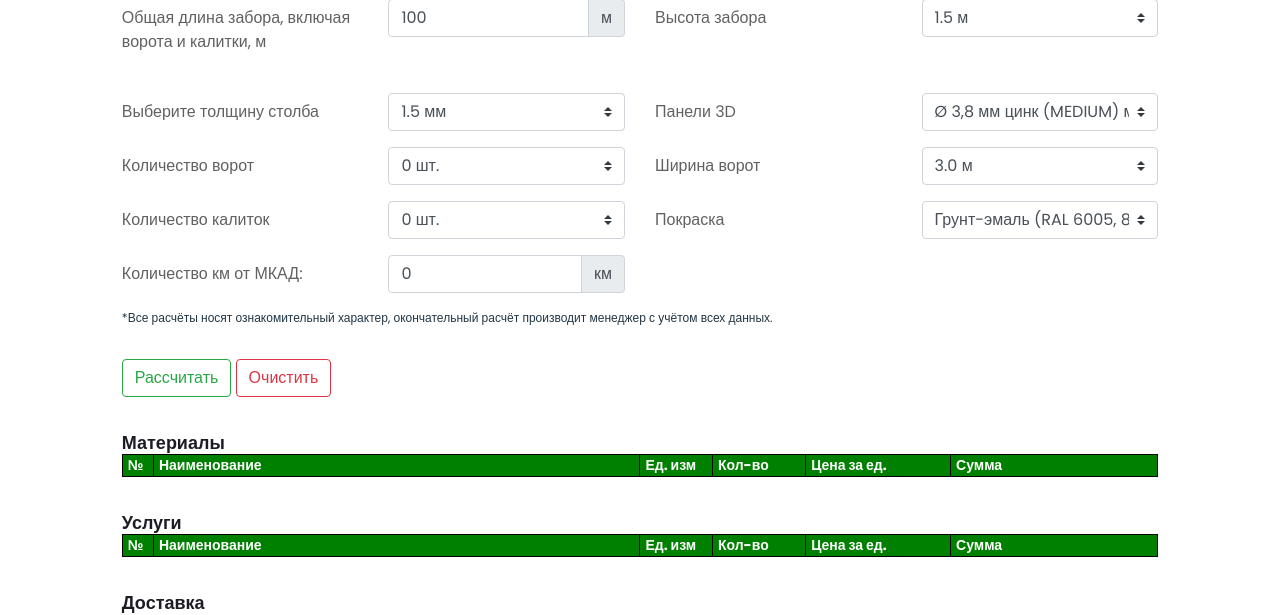
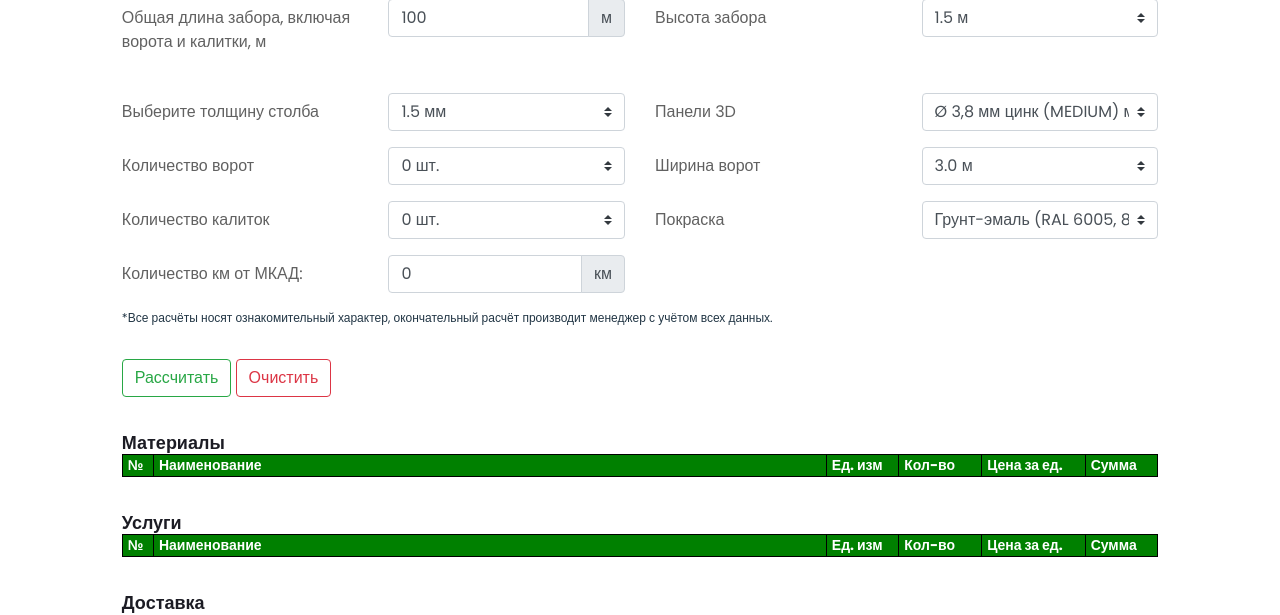
Before and after one commit to odpash/moszabori, a Django app: page /calculator/calc-boarder in a window 1280 px wide. Shown: the part 757-1372 px from the top of the page. Run offline with Django 3.2, Linux system fonts and the light colour scheme; data comes from the database, SQL or seed files in the repository; lists and menus that the app fills with data are empty; some libraries are stand-ins or nearby versions.

Commit message:
boarder v4
Took 14 minutes

```diff
--- a/calculator/templates/calculator/boarder.html
+++ b/calculator/templates/calculator/boarder.html
@@ -264,20 +264,20 @@
                                 <th style="width:3%;border-style: solid; border-width: 1px; border-color:black;padding: 0px 5px;font-size: 14px;">
                                     №
                                 </th>
-                                <th style="width:47%;border-style: solid; border-width: 1px; border-color:black;padding: 0px 5px;font-size: 14px;">
+                                <th style="width:65%;border-style: solid; border-width: 1px; border-color:black;padding: 0px 5px;font-size: 14px;">
                                     Наименование
                                 </th>
                                 <th style="width: 7%;border-style: solid; border-width: 1px; border-color:black;padding: 0px 5px;font-size: 14px;">
                                     Ед. изм
                                 </th>
 
-                                <th style="width: 9%;border-style: solid; border-width: 1px; border-color:black;padding: 0px 5px;font-size: 14px;">
+                                <th style="width: 8%;border-style: solid; border-width: 1px; border-color:black;padding: 0px 5px;font-size: 14px;">
                                     Кол-во
                                 </th>
-                                <th style="width:14%;border-style: solid; border-width: 1px; border-color:black;padding: 0px 5px;font-size: 14px;">
+                                <th style="width:10%;border-style: solid; border-width: 1px; border-color:black;padding: 0px 5px;font-size: 14px;">
                                     Цена за ед.
                                 </th>
-                                <th style="width: 20%;border-style: solid; border-width: 1px; border-color:black;padding: 0px 5px;font-size: 14px;">
+                                <th style="width: 7%;border-style: solid; border-width: 1px; border-color:black;padding: 0px 5px;font-size: 14px;">
                                     Сумма
                                 </th>
 
@@ -341,20 +341,20 @@
                                 <th style="width:3%;border-style: solid; border-width: 1px; border-color:black;padding: 0px 5px;font-size: 14px;">
                                     №
                                 </th>
-                                <th style="width:47%;border-style: solid; border-width: 1px; border-color:black;padding: 0px 5px;font-size: 14px;">
+                                <th style="width:65%;border-style: solid; border-width: 1px; border-color:black;padding: 0px 5px;font-size: 14px;">
                                     Наименование
                                 </th>
                                 <th style="width: 7%;border-style: solid; border-width: 1px; border-color:black;padding: 0px 5px;font-size: 14px;">
                                     Ед. изм
                                 </th>
 
-                                <th style="width: 9%;border-style: solid; border-width: 1px; border-color:black;padding: 0px 5px;font-size: 14px;">
+                                <th style="width: 8%;border-style: solid; border-width: 1px; border-color:black;padding: 0px 5px;font-size: 14px;">
                                     Кол-во
                                 </th>
-                                <th style="width:14%;border-style: solid; border-width: 1px; border-color:black;padding: 0px 5px;font-size: 14px;">
+                                <th style="width:10%;border-style: solid; border-width: 1px; border-color:black;padding: 0px 5px;font-size: 14px;">
                                     Цена за ед.
                                 </th>
-                                <th style="width: 20%;border-style: solid; border-width: 1px; border-color:black;padding: 0px 5px;font-size: 14px;">
+                                <th style="width: 7%;border-style: solid; border-width: 1px; border-color:black;padding: 0px 5px;font-size: 14px;">
                                     Сумма
                                 </th>
 
```
Also changed, not shown: other parts of calculator/templates/calculator/boarder.html (+20 -20 lines), calculator/sourceviews/boarder.py (+3 -13 lines).
